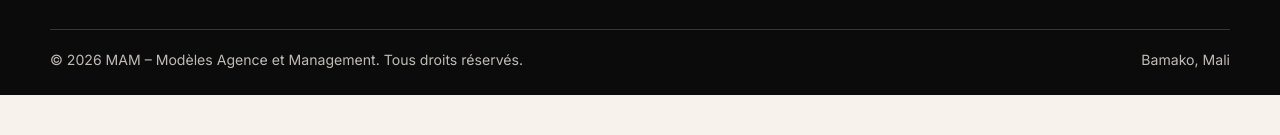
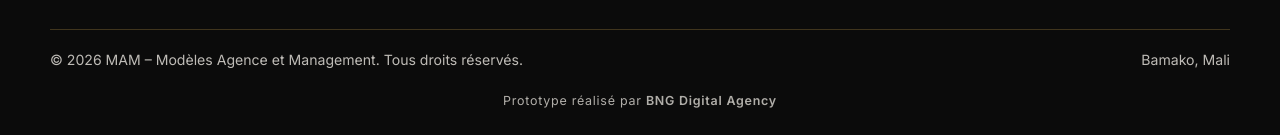
Before and after one commit to BNG-start/mam-agence-mannequins, a plain HTML site: page index.html in a window 1280 px wide. Shown: the part 10028-10163 px from the top of the page. Before the commit the page ends 10123 px from the top, so only its background shows below. Drawn offline with nearby package versions, Linux system fonts and the light colour scheme; a web font is replaced by a local one.

Commit message:
Add files via upload

```diff
--- a/index.html
+++ b/index.html
@@ -574,6 +574,7 @@
       <p>© <span id="annee">2026</span> MAM – Modèles Agence et Management. Tous droits réservés.</p>
       <p>Bamako, Mali</p>
     </div>
+    <p class="credit" style="margin:0 auto;padding:1.2rem 1rem 0;text-align:center;font-size:.78rem;letter-spacing:.06em;opacity:.7">Prototype réalisé par <strong style="font-weight:600">BNG Digital Agency</strong></p>
   </footer>
 
   <a class="wa-float" href="https://wa.me/22376291695" target="_blank" rel="noopener noreferrer" aria-label="Écrire à MAM sur WhatsApp">
```
